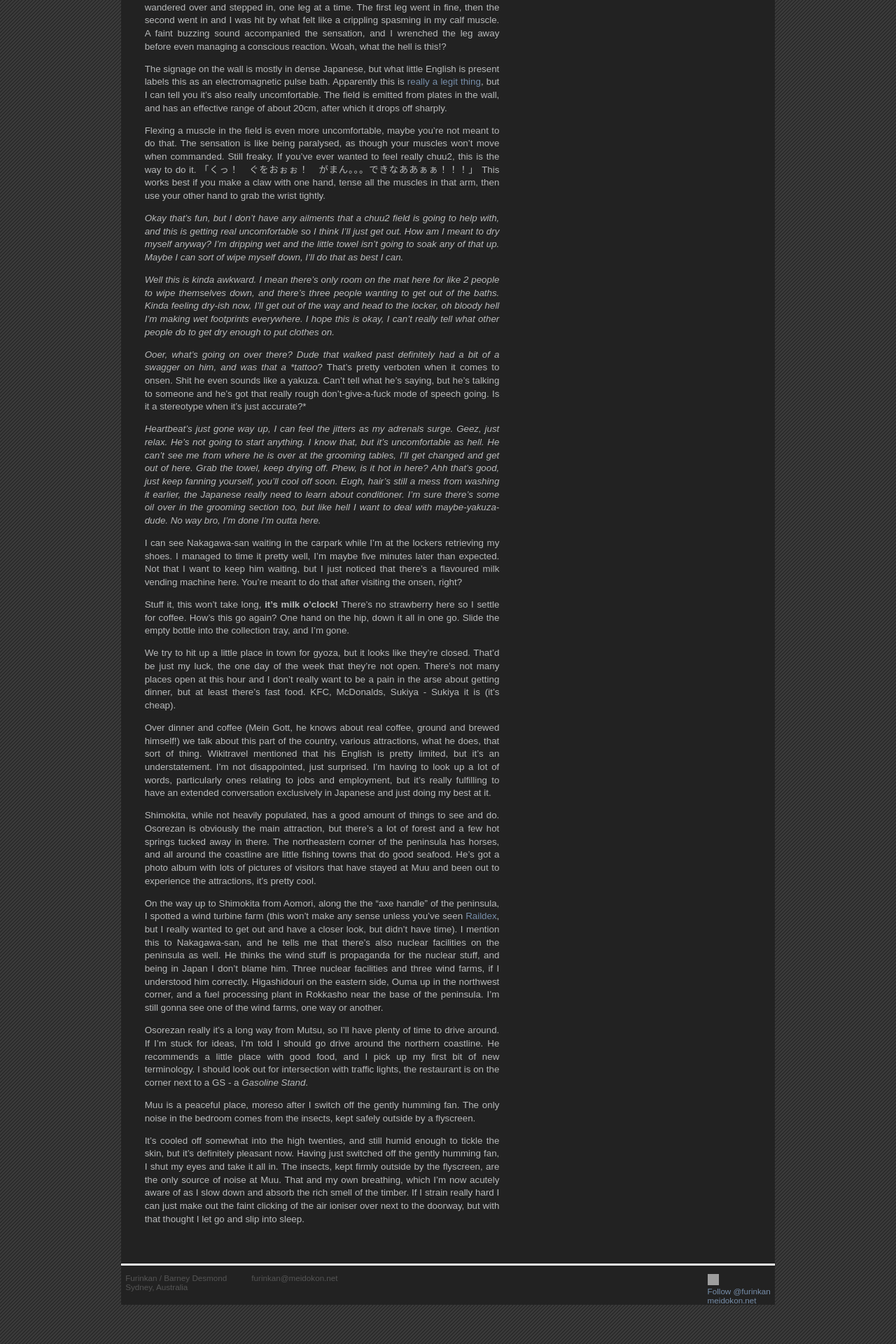
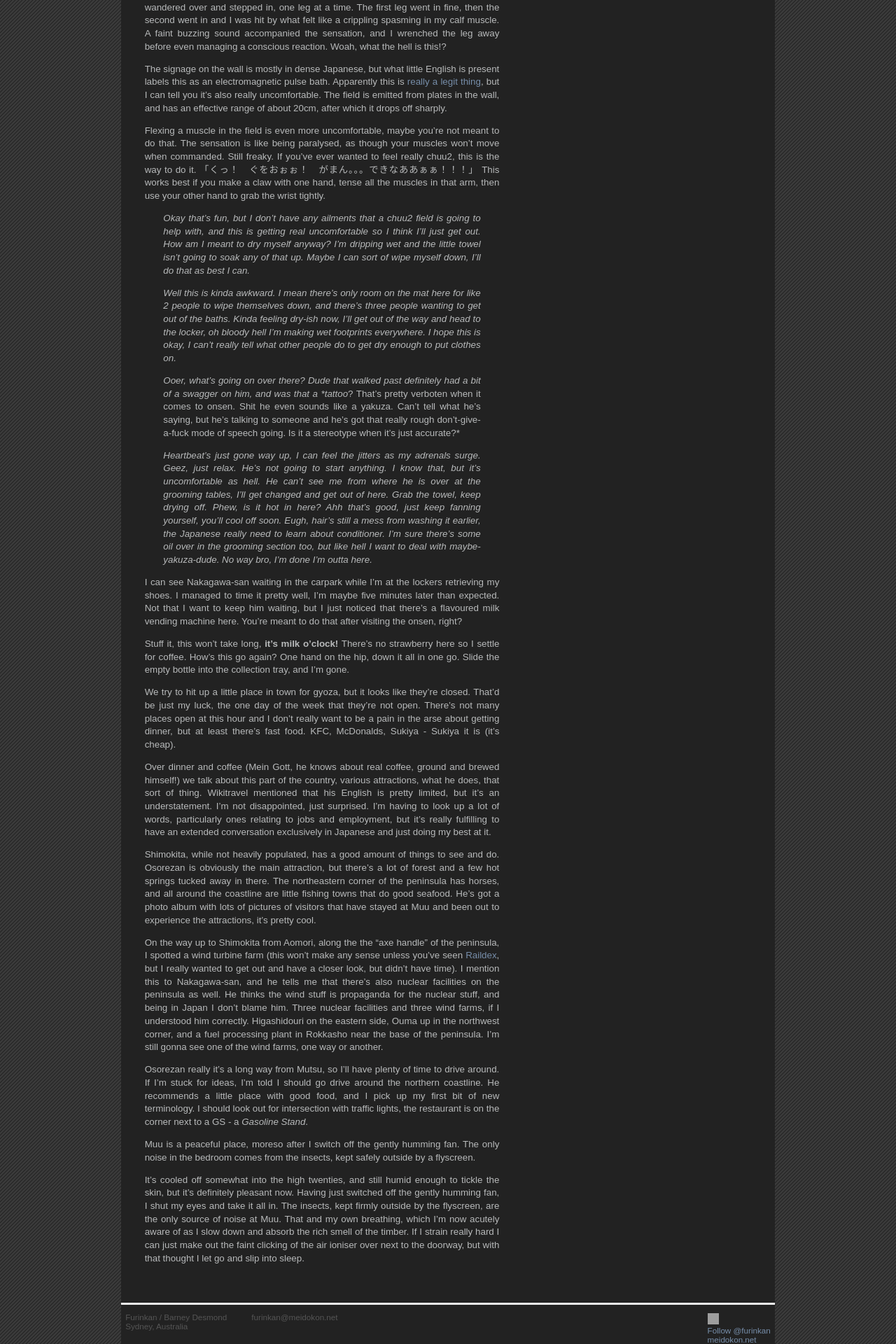
Before and after one commit to barneydesmond/blog, a Jekyll site: the page built from _posts/2013-08-12-mutsu-and-shimokita-peninsula.markdown, in a window 1280 px wide. Shown: the part 1508-3428 px from the top of the page at 70% size. Built offline with Jekyll 4.4.1, drawn with Linux system fonts in a browser that asks for light colours; Markdown is read by kramdown in place of the engine named in the settings; comment, search, counter and statistics services are not loaded; grey boxes are pictures that could not be loaded.

Commit message:
Blockquote the second monologue
Former-commit-id: 37e181c30ce03e083288adacad60a6f8b1918a01

```diff
--- a/_posts/2013-08-12-mutsu-and-shimokita-peninsula.markdown
+++ b/_posts/2013-08-12-mutsu-and-shimokita-peninsula.markdown
@@ -28,13 +28,13 @@ The signage on the wall is mostly in dense Japanese, but what little English is
 
 Flexing a muscle in the field is even more uncomfortable, maybe you're not meant to do that. The sensation is like being paralysed, as though your muscles won't move when commanded. Still freaky. If you've ever wanted to feel really chuu2, this is the way to do it. 「くっ！　ぐをおぉぉ！　がまん。。。できなああぁぁ！！！」 This works best if you make a claw with one hand, tense all the muscles in that arm, then use your other hand to grab the wrist tightly.
 
-*Okay that's fun, but I don't have any ailments that a chuu2 field is going to help with, and this is getting real uncomfortable so I think I'll just get out. How am I meant to dry myself anyway? I'm dripping wet and the little towel isn't going to soak any of that up. Maybe I can sort of wipe myself down, I'll do that as best I can.*
-
-*Well this is kinda awkward. I mean there's only room on the mat here for like 2 people to wipe themselves down, and there's three people wanting to get out of the baths. Kinda feeling dry-ish now, I'll get out of the way and head to the locker, oh bloody hell I'm making wet footprints everywhere. I hope this is okay, I can't really tell what other people do to get dry enough to put clothes on.*
-
-*Ooer, what's going on over there? Dude that walked past definitely had a bit of a swagger on him, and was that a *tattoo*? That's pretty verboten when it comes to onsen. Shit he even sounds like a yakuza. Can't tell what he's saying, but he's talking to someone and he's got that really rough don't-give-a-fuck mode of speech going. Is it a stereotype when it's just accurate?*
-
-*Heartbeat's just gone way up, I can feel the jitters as my adrenals surge. Geez, just relax. He's not going to start anything. I know that, but it's uncomfortable as hell. He can't see me from where he is over at the grooming tables, I'll get changed and get out of here. Grab the towel, keep drying off. Phew, is it hot in here? Ahh that's good, just keep fanning yourself, you'll cool off soon. Eugh, hair's still a mess from washing it earlier, the Japanese really need to learn about conditioner. I'm sure there's some oil over in the grooming section too, but like hell I want to deal with maybe-yakuza-dude. No way bro, I'm done I'm outta here.*
+> *Okay that's fun, but I don't have any ailments that a chuu2 field is going to help with, and this is getting real uncomfortable so I think I'll just get out. How am I meant to dry myself anyway? I'm dripping wet and the little towel isn't going to soak any of that up. Maybe I can sort of wipe myself down, I'll do that as best I can.*
+>
+> *Well this is kinda awkward. I mean there's only room on the mat here for like 2 people to wipe themselves down, and there's three people wanting to get out of the baths. Kinda feeling dry-ish now, I'll get out of the way and head to the locker, oh bloody hell I'm making wet footprints everywhere. I hope this is okay, I can't really tell what other people do to get dry enough to put clothes on.*
+>
+> *Ooer, what's going on over there? Dude that walked past definitely had a bit of a swagger on him, and was that a *tattoo*? That's pretty verboten when it comes to onsen. Shit he even sounds like a yakuza. Can't tell what he's saying, but he's talking to someone and he's got that really rough don't-give-a-fuck mode of speech going. Is it a stereotype when it's just accurate?*
+>
+> *Heartbeat's just gone way up, I can feel the jitters as my adrenals surge. Geez, just relax. He's not going to start anything. I know that, but it's uncomfortable as hell. He can't see me from where he is over at the grooming tables, I'll get changed and get out of here. Grab the towel, keep drying off. Phew, is it hot in here? Ahh that's good, just keep fanning yourself, you'll cool off soon. Eugh, hair's still a mess from washing it earlier, the Japanese really need to learn about conditioner. I'm sure there's some oil over in the grooming section too, but like hell I want to deal with maybe-yakuza-dude. No way bro, I'm done I'm outta here.*
 
 I can see Nakagawa-san waiting in the carpark while I'm at the lockers retrieving my shoes. I managed to time it pretty well, I'm maybe five minutes later than expected. Not that I want to keep him waiting, but I just noticed that there's a flavoured milk vending machine here. You're meant to do that after visiting the onsen, right?
 
```
